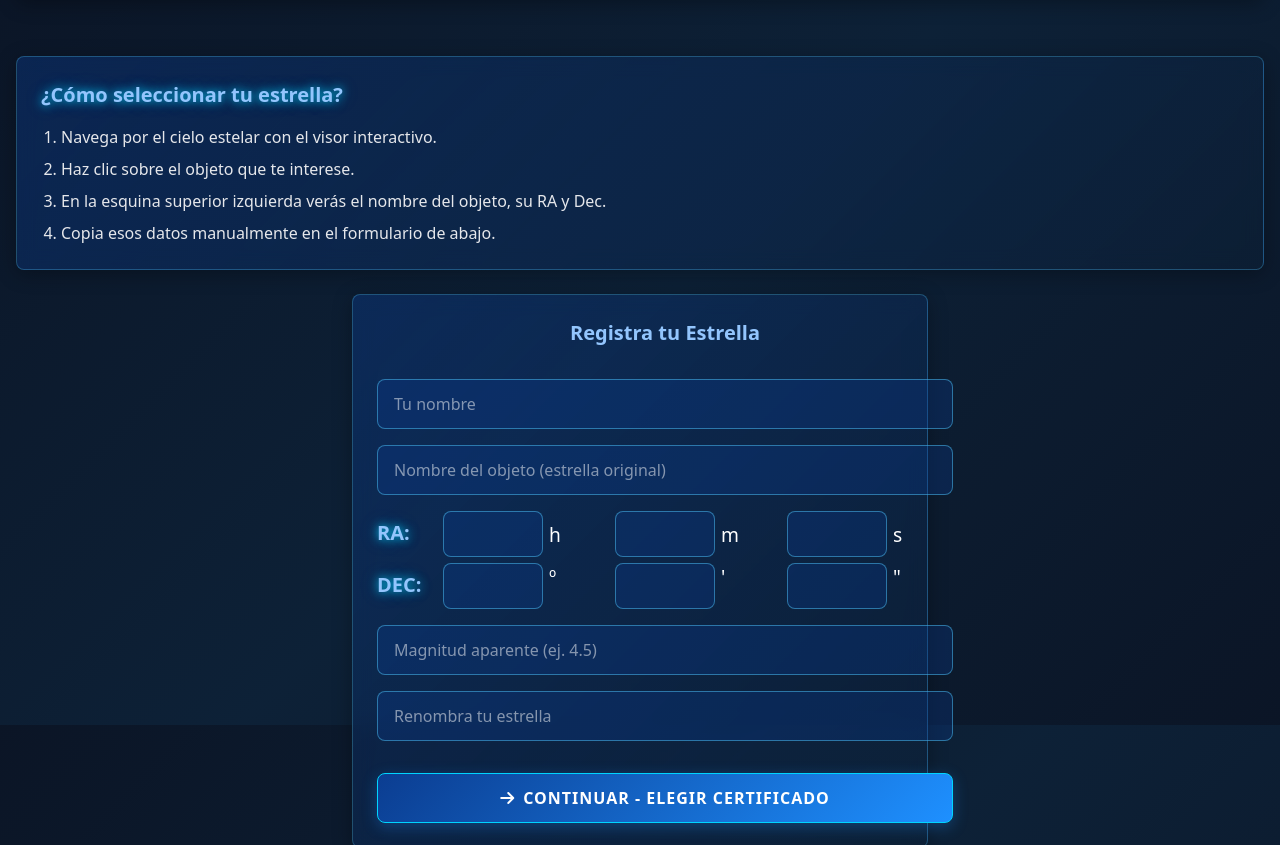
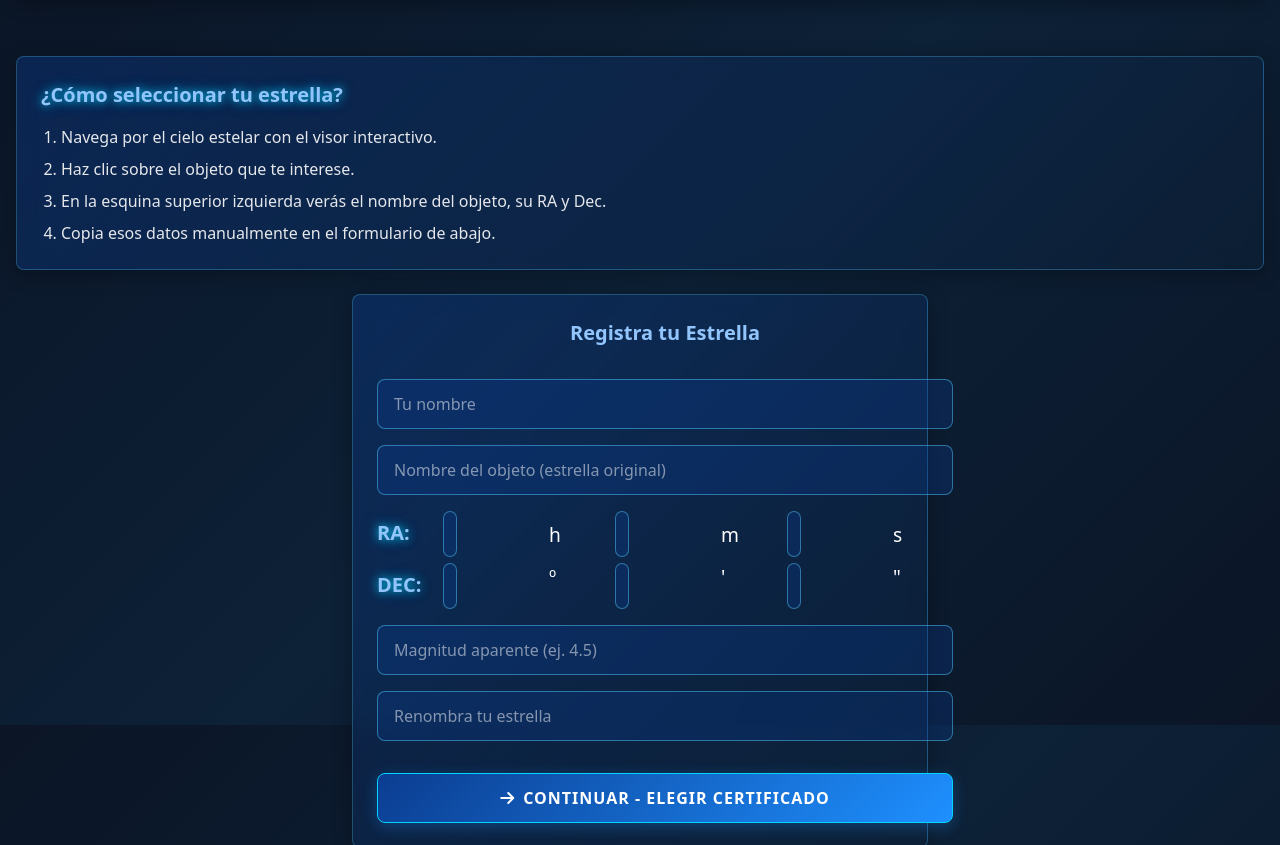
Before and after one commit to EltonDz/TuPedazoDelCosmos, a plain HTML site: page index.html in a window 1280 px wide. Shown: the part 875-1720 px from the top of the page. Drawn offline with nearby package versions, Linux system fonts and the light colour scheme; no server answers; a script that the page names is missing.

Commit message:
Uncomment width and box-sizing properties in styles

```diff
--- a/css/styles.css
+++ b/css/styles.css
@@ -294,8 +294,8 @@ body::before {
   border-radius: 8px;
   padding: 10px 6px;
   color: white;
-  /* width: 10%; */
-  /* box-sizing: border-box; */
+  width: 10%;
+  box-sizing: border-box;
   transition: all 0.3s ease;
 }
 
```
